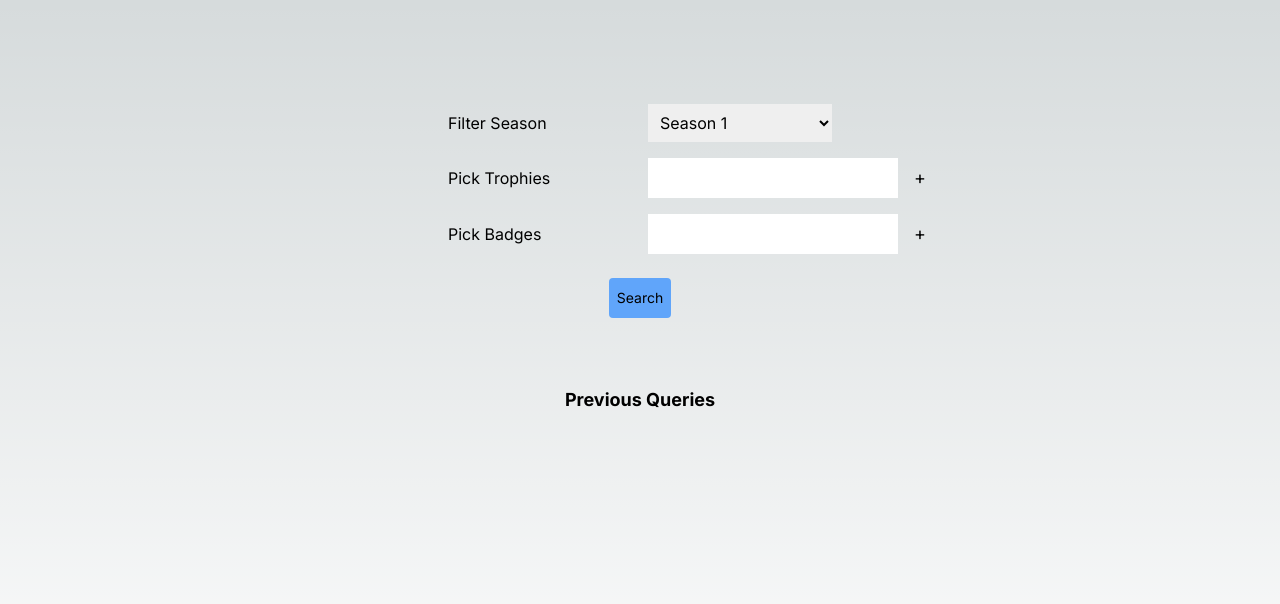
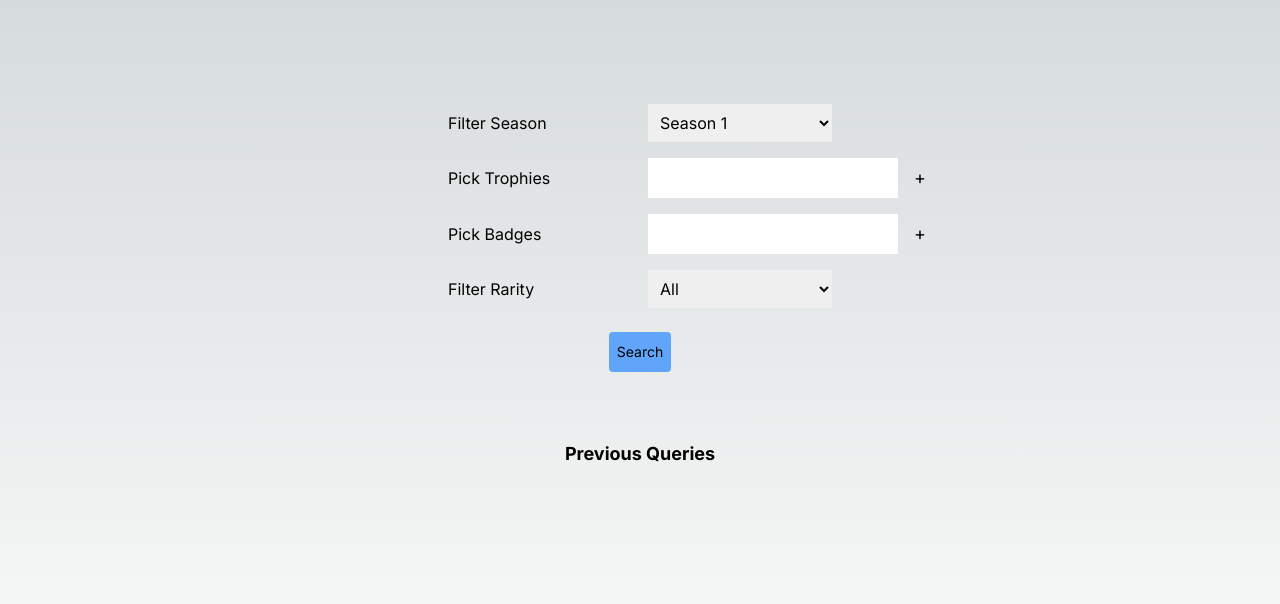
Before and after one commit to wesngu28/sideroca, a Next.js app: page / in a window 1280 px wide. Shown: the top 604 px of the page. Built offline with nearby package versions, Linux system fonts and the light colour scheme.

Commit message:
feat: rarity select

```diff
--- a/app/page.tsx
+++ b/app/page.tsx
@@ -103,6 +103,18 @@ export default function Home() {
                 <p>Pick Badges</p>
                 <MultipleInput categories={badges} suggestions='badges' />
               </div>
+              <div className='grid grid-cols-2 m-2 w-96 gap-4 items-center'>
+                <p>Filter Rarity</p>
+                <select name="rarity" className='text-black p-2'>
+                  <option value={""}>All</option>
+                  <option value={"common"}>Common</option>
+                  <option value={"uncommon"}>Uncommon</option>
+                  <option value={"rare"}>Rare</option>
+                  <option value={"ultra-rare"}>Ultra Rare</option>
+                  <option value={"epic"}>Epic</option>
+                  <option value={"legendary"}>Legendary</option>
+                </select>
+              </div>
               <button className="w-max mt-4 h-10 mb-1 text-sm transition border-0 rounded appearance-none bg-blue-400 p-2 hover:bg-opacity-50" type='submit'>Search</button>
             </form>
           </div>
```
